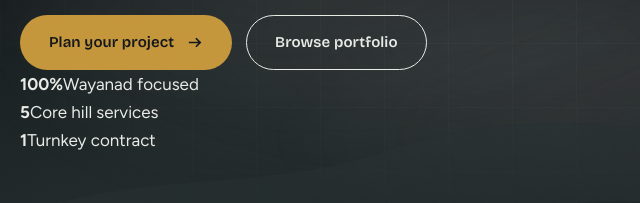
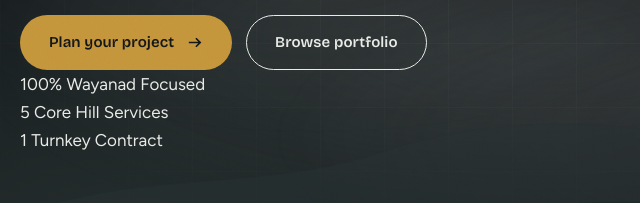
Before and after one commit to connectgrowity-arch/Narch, a plain HTML site: page index.html in a window 1280 px wide. Shown: the part 597-800 px from the top of the page, 0-640 px from the left. Drawn offline with nearby package versions, Linux system fonts and the light colour scheme.

Commit message:
Add files via upload

```diff
--- a/index.html
+++ b/index.html
@@ -165,9 +165,18 @@ if(!matchMedia('(prefers-reduced-motion: reduce)').matches)document.documentElem
           <a class="btn btn-line mag" href="projects.html">Browse portfolio</a>
         </div>
         <div class="hero-stats rv" style="--rd:.45s">
-          <div><b>100%</b><span>Wayanad focused</span></div>
-          <div><b>5</b><span>Core hill services</span></div>
-          <div><b>1</b><span>Turnkey contract</span></div>
+          <div class="stat-card">
+            <span class="stat-num">100%</span>
+            <span class="stat-lbl">Wayanad Focused</span>
+          </div>
+          <div class="stat-card">
+            <span class="stat-num">5</span>
+            <span class="stat-lbl">Core Hill Services</span>
+          </div>
+          <div class="stat-card">
+            <span class="stat-num">1</span>
+            <span class="stat-lbl">Turnkey Contract</span>
+          </div>
         </div>
       </div>
 
```
